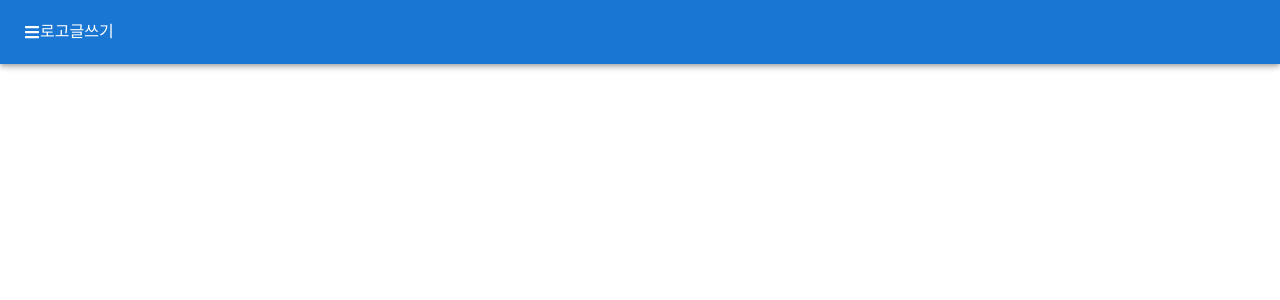
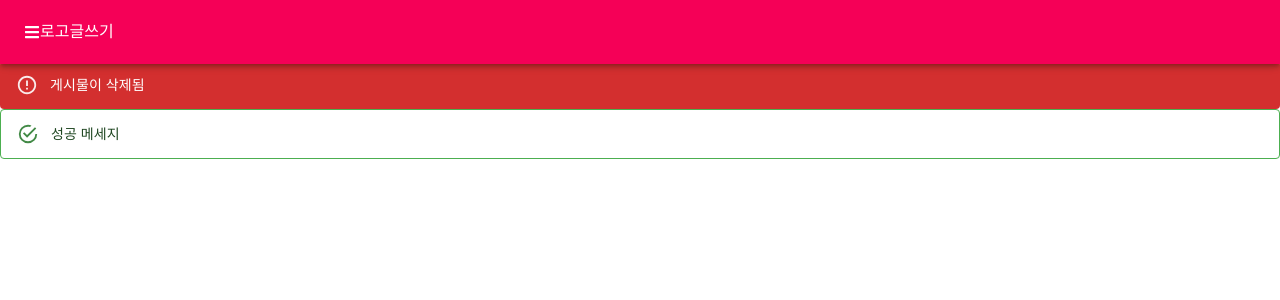
Before and after one commit to Eichi2514/24_09_todoapp, a Next.js app: page / in a window 1280 px wide. Shown: the top 300 px of the page. Built offline with nearby package versions, Linux system fonts and the light colour scheme; a web font is replaced by a local one.

Commit message:
Mui Snackbar, Alert

```diff
--- a/src/app/page.js
+++ b/src/app/page.js
@@ -1,14 +1,24 @@
 'use client';
 
 import * as React from 'react';
-import { AppBar, Toolbar, Button } from '@mui/material';
+import { AppBar, Toolbar, Button, Alert as MuiAlert, Snackbar } from '@mui/material';
 import { ThemeProvider } from '@emotion/react';
 import { FaBars } from 'react-icons/fa';
 import theme from './theme';
 
-export default function Home() {
+const Alert = React.forwardRef((props, ref) => {
+  return <MuiAlert {...props} ref={ref} />;
+});
+
+export default function App() {
+  const [open, setOpen] = React.useState(false);
+
+  const alertRef = React.useRef(null);
+
   return (
     <>
+      <ThemeProvider theme={theme}>
+        {/* <AppBar position="static"> */}
         <AppBar position="fixed">
           <Toolbar>
             <div className="tw-flex-1">
@@ -22,8 +32,29 @@
             <div className="tw-flex-1 tw-flex tw-justify-end">글쓰기</div>
           </Toolbar>
         </AppBar>
-      <section className="tw-h-screen tw-flex tw-items-center tw-justify-center tw-text-[2rem]">
-        main
+        <section className="tw-h-96 tw-flex tw-items-center tw-justify-center tw-text-[2rem]">
+          section
+        </section>
+      </ThemeProvider>
+
+      <section>
+        <Button onClick={() => setOpen(true)}>Open Snackbar</Button>
+        <Alert ref={alertRef} severity="error" variant="filled">
+          게시물이 삭제됨
+        </Alert>
+        <Alert ref={alertRef} severity="success" variant="outlined">
+          성공 메세지
+        </Alert>
+        <Snackbar
+          open={open}
+          autoHideDuration={2000}
+          onClose={() => setOpen(false)}
+          message="Note archived">
+          <Alert variant="outlined" severity="error">
+            게시물 삭제{' '}
+            {/* 해당 Alert의 유무에 따라서 스낵바를 클릭했을 때 나오는 메세지가 달라짐*/}
+          </Alert>
+        </Snackbar>
       </section>
     </>
   );
--- a/src/app/sub/page.js
+++ b/src/app/sub/page.js
@@ -1,7 +1,9 @@
 'use client';
 
 import * as React from 'react';
+import { AppBar, Toolbar, Button, Snackbar, IconButton } from '@mui/material';
+import { FaWindowClose } from 'react-icons/fa';
 
 export default function Home() {
-  return <h1>서브페이지</h1>;
+  return <></>;
 }
```
Lines whose indentation alone changed are shown as unchanged.
